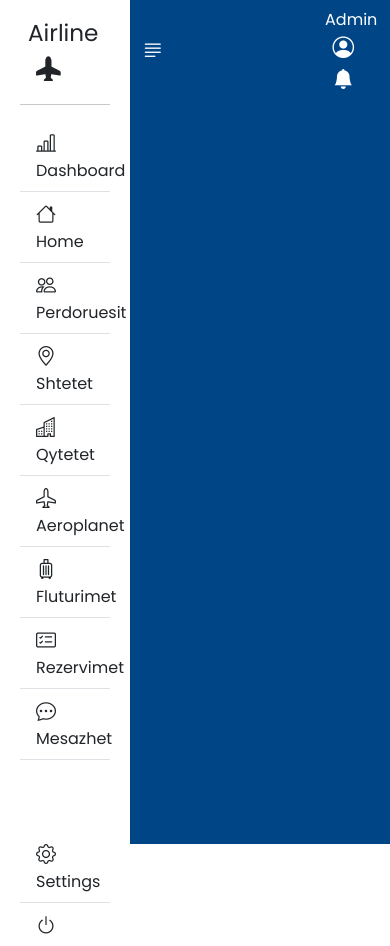
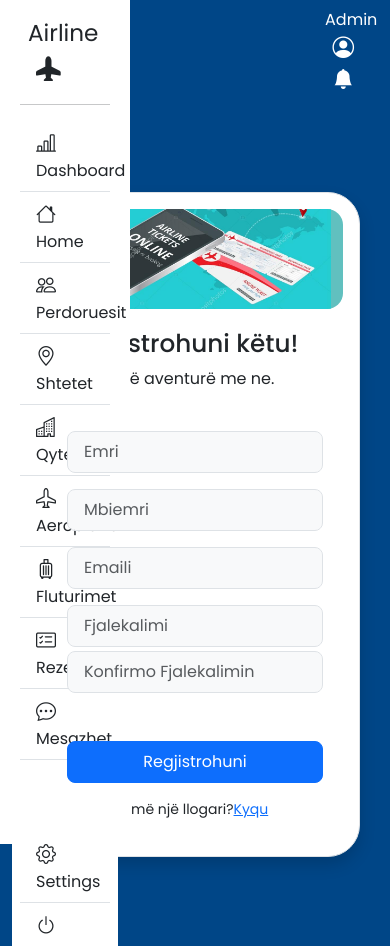
Before and after one commit to andapilingjurka/AirlineTicketsReservationFrontEnd, a React (Create React App) app: page /registration in a window 390 px wide. Before the commit the page ends 844 px from the top, so only its background shows below. Built offline with nearby package versions, Linux system fonts and the light colour scheme.

Commit message:
Krijimi i css per Register

```diff
--- a/src/App.js
+++ b/src/App.js
@@ -11,6 +11,7 @@ import Home from "./Admin/Home";
 import Shtetet from "./Admin/ShtetiAdmin";
 import Qytetet from "./Admin/QytetiAdmin";
 import LoginForm from "./components/LoginRegister/LoginForm";
+import Registration from "./components/LoginRegister/Registration";
 
 function App() {
   const [toggle, setToggle] = useState(true);
@@ -39,10 +40,11 @@ function App() {
           <div className="col">
             <Nav Toggle={Toggle} />
             <Routes>
-            <Route path="/login" element={<LoginForm />} />
               <Route path="/" element={<Dashboard />} />
               <Route path="/home" element={<Home />} />
               {/* Perdoruesit url*/}
+              <Route path="/registration" element={<Registration />} />
+              <Route path="/login" element={<LoginForm />} />
               <Route path="/shtetet" element={<Shtetet />} />
               <Route path="/qytetet" element={<Qytetet />} />
               {/* Aeroplanet url*/}
--- a/src/components/LoginRegister/Registration.js
+++ b/src/components/LoginRegister/Registration.js
@@ -33,7 +33,7 @@ function Registration() {
         role: role,
       });
 
-      alert('Registration Successfully');
+      alert('Regjistrimi u shtua me sukses!');
       setMessage(response.data);
       setId('');
       setName('');
--- /dev/null
+++ b/src/components/LoginRegister/register.css
@@ -0,0 +1,35 @@
+@import url('https://fonts.googleapis.com/css2?family=Poppins:wght@400;500&display=swap');
+body{
+    font-family: 'Poppins', sans-serif;
+}
+/*------------ Login container ------------*/
+.box-area{
+    width: 930px;
+}
+/*------------ Right box ------------*/
+.right-box{
+    padding: 40px 30px 40px 40px;
+}
+/*------------ Custom Placeholder ------------*/
+::placeholder{
+    font-size: 16px;
+}
+.rounded-4{
+    border-radius: 20px;
+}
+.rounded-5{
+    border-radius: 30px;
+}
+/*------------ For small screens------------*/
+@media only screen and (max-width: 768px){
+     .box-area{
+        margin: 0 10px;
+     }
+     .left-box{
+        height: 100px;
+        overflow: hidden;
+     }
+     .right-box{
+        padding: 20px;
+     }
+}
```
